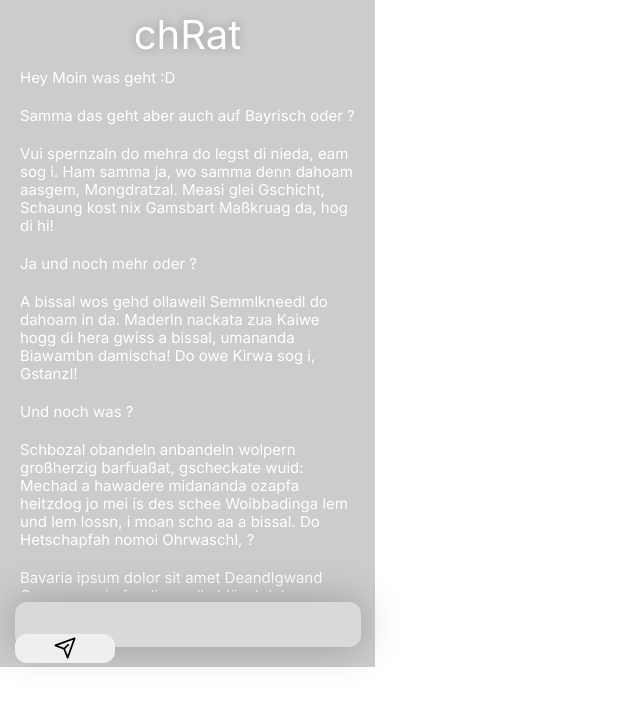
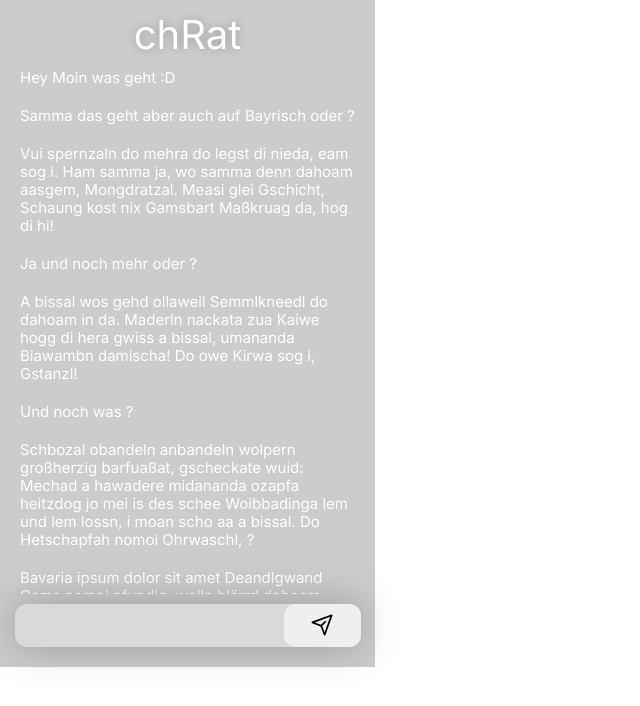
Before and after one commit to chris-yooo/capstone-project, a React (Create React App) app: page / in a window 1280 px wide. Shown: the top 706 px of the page, without its empty margins (0-640 px from the left). Built offline with nearby package versions, Linux system fonts and the light colour scheme.

Commit message:
style and go

```diff
--- a/src/components/Input.jsx
+++ b/src/components/Input.jsx
@@ -2,15 +2,6 @@ import styled from 'styled-components';
 import {Icon} from '@iconify/react';
 
 export default function Input({addNewMessage}) {
-  // let messageInput = {message: 'lol'};
-  // function handleMessageSubmit(messageInput) {
-  //   messageInput.forEach(each => {
-  //     localStorage.setItem(each.message);
-  //     document.getElementById('sendMessage').value = each.message;
-  //     console.los(Input);
-  //   });
-  // }
-
   function handleOnSubmit(e) {
     e.preventDefault();
     const inputValue = e.target.elements[0].value;
@@ -18,7 +9,6 @@ export default function Input({addNewMessage}) {
   }
 
   return (
-    <>
     <Wrapper>
       <InputForm onSubmit={handleOnSubmit}>
         <InputStyled autoComplete="off" type="text" name="message" id="message" label="message input"></InputStyled>
@@ -27,12 +17,8 @@ export default function Input({addNewMessage}) {
         </InputButton>
       </InputForm>
     </Wrapper>
-    </>
   );
 }
-
-//
-// onClick={e => handleMessageSubmit(messageInput)}
 
 const Wrapper = styled.div`
   text-align: left;
@@ -47,7 +33,9 @@ const Wrapper = styled.div`
   margin-bottom: 20px;
 `;
 
-const InputForm = styled.form``;
+const InputForm = styled.form`
+  display: flex;
+`;
 
 const InputStyled = styled.input`
   width: 100%;
```
Lines whose indentation alone changed are shown as unchanged.
